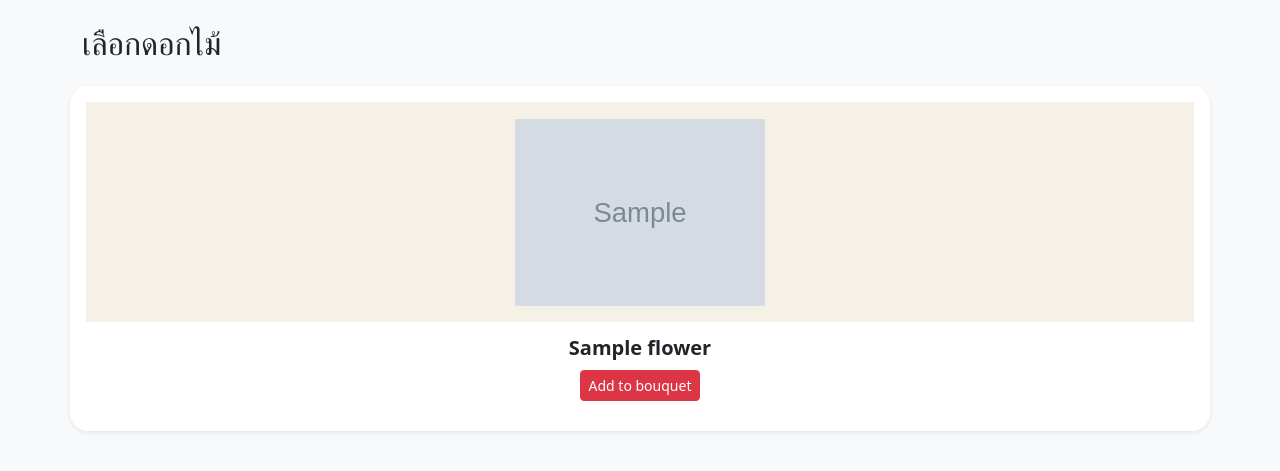
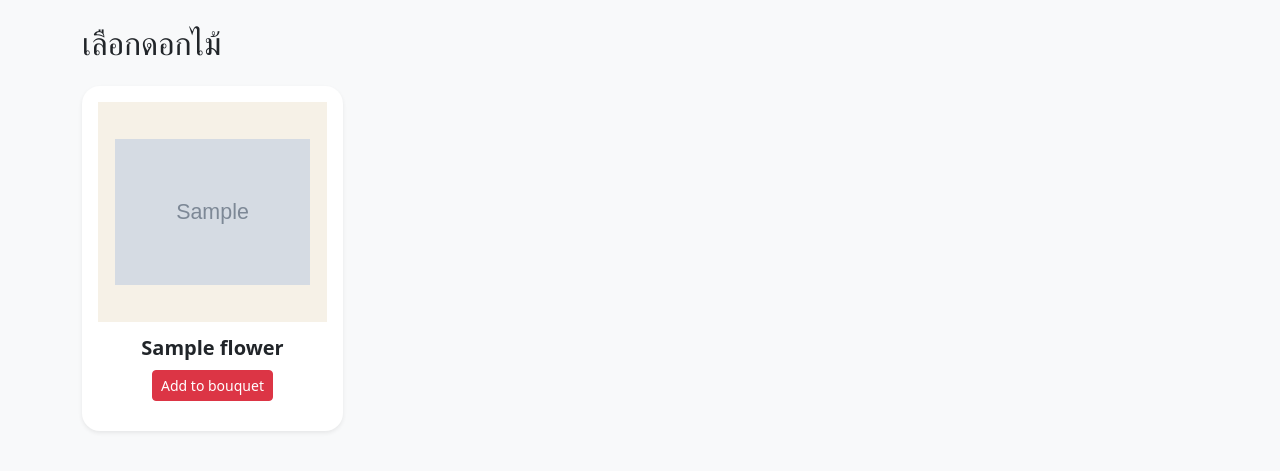
Before and after one commit to 6810110102psu-cmd/bouquet-web, a Flask app: page /flowers in a window 1280 px wide. Shown: the part 56-527 px from the top of the page. Run offline with Flask 3, Linux system fonts and the light colour scheme; tables that the repository leaves empty hold one stand-in row (values such as "Sample post"); grey boxes marked "Sample" are stand-in pictures.

Commit message:
clear space

```diff
--- a/app.py
+++ b/app.py
@@ -46,6 +46,7 @@ def add_to_bouquet(flower_id):
 
     flash("เพิ่มดอกไม้ลงในช่อแล้ว", "success")
     return redirect("/flowers")
+
 @app.route("/preview")
 def preview():
     flower_ids = session.get("bouquet", [])
--- a/templates/flowers.html
+++ b/templates/flowers.html
@@ -7,13 +7,12 @@
 
 <div class="row">
     {% for flower in flowers %}
+    <div class="col-md-3 col-sm-6 mb-4">
         <div class="card flower-card shadow-sm border-0">
-
             <div class="flower-box">
                 <img src="{{ url_for('static', filename=flower.image) }}"
                     class="flower-img">
             </div>
-
             <div class="card-body flower-body">
                 <h5>{{ flower.name }}</h5>
                 <a href="/add_to_bouquet/{{ flower.id }}"
@@ -23,7 +22,7 @@
             </div>
 
         </div>
+    </div>
     {% endfor %}
 </div>
-
 {% endblock %}
```
Lines whose indentation alone changed are shown as unchanged.
